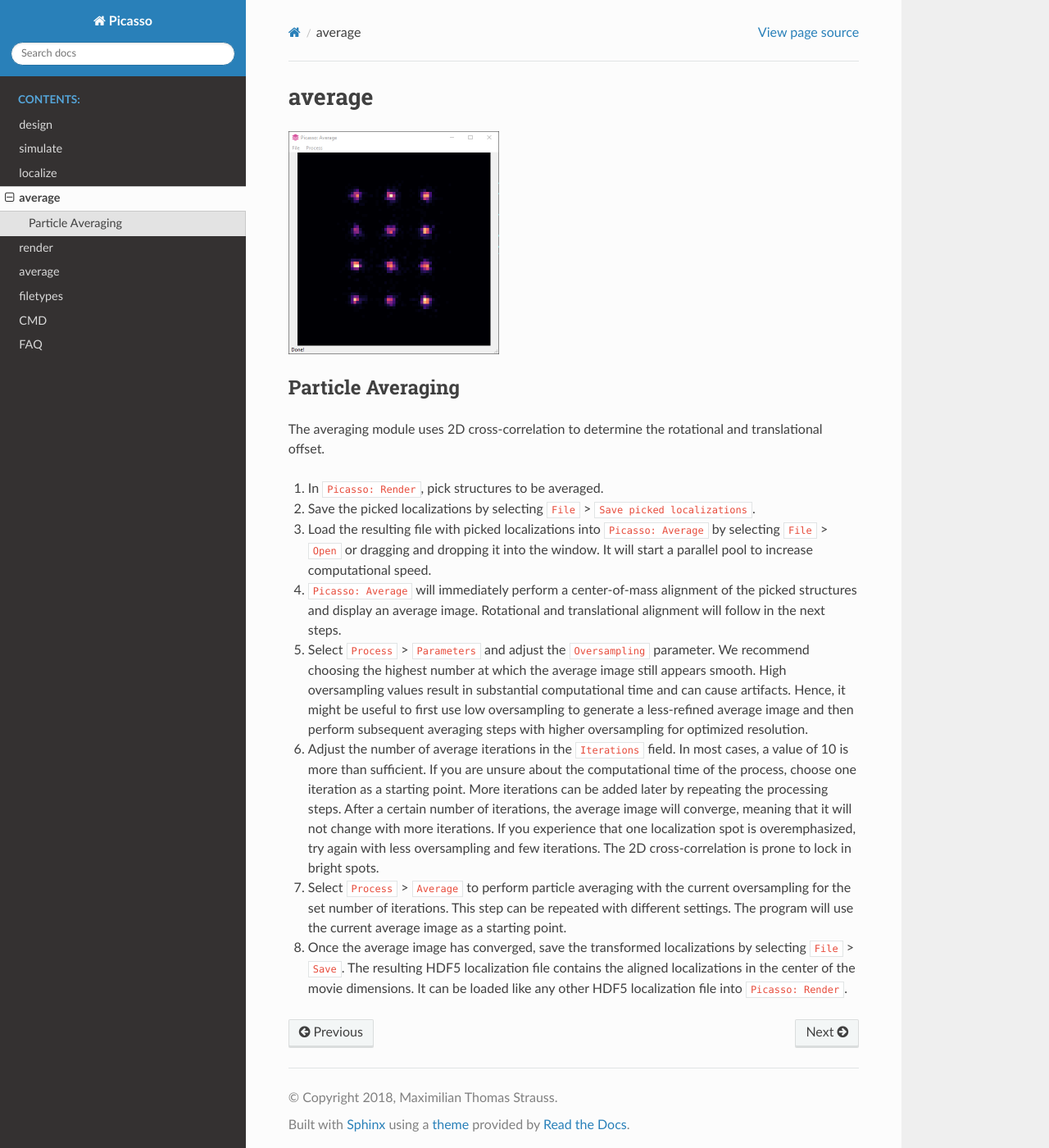
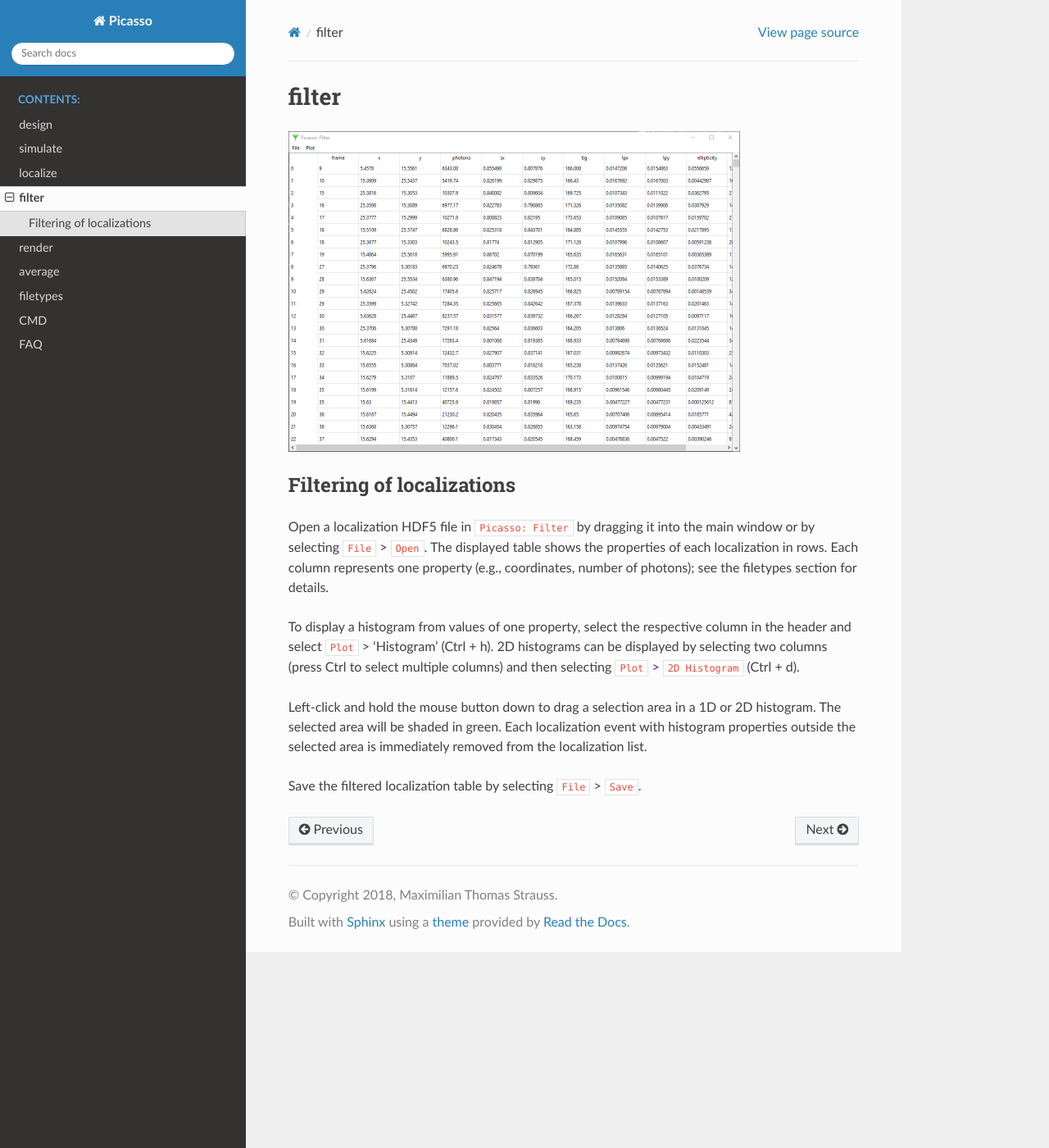
Before and after one commit to jungmannlab/picasso, a Sphinx documentation site: the page built from docs/filter.rst, in a window 1280 px wide and 1400 px high. Shown: the whole window at 82% size. Built offline with Sphinx 7.4.7 and the Read the Docs theme 2.0.0, drawn with Linux system fonts in a browser that asks for light colours.

Commit message:
added filter-docs

```diff
--- a/docs/filter.rst
+++ b/docs/filter.rst
@@ -1,19 +1,16 @@
-average
+filter
 =======
 
-.. image:: ../docs/average.png
+.. image:: ../docs/filter.png
    :scale: 50 %
    :alt: UML Design
 
-Particle Averaging
-------------------
-The averaging module uses 2D cross-correlation to determine the rotational and translational offset.
+Filtering of localizations
+--------------------------
+Open a localization HDF5 file in ``Picasso: Filter`` by dragging it into the main window or by selecting ``File`` > ``Open``. The displayed table shows the properties of each localization in rows. Each column represents one property (e.g., coordinates, number of photons); see the filetypes section for details.
 
-1. In ``Picasso: Render``, pick structures to be averaged.
-2. Save the picked localizations by selecting ``File`` > ``Save picked localizations``.
-3. Load the resulting file with picked localizations into ``Picasso: Average`` by selecting ``File`` > ``Open`` or dragging and dropping it into the window. It will start a parallel pool to increase computational speed.
-4. ``Picasso: Average`` will immediately perform a center-of-mass alignment of the picked structures and display an average image. Rotational and translational alignment will follow in the next steps.
-5. Select ``Process`` > ``Parameters`` and adjust the ``Oversampling`` parameter. We recommend choosing the highest number at which the average image still appears smooth. High oversampling values result in substantial computational time and can cause artifacts. Hence, it might be useful to first use low oversampling to generate a less-refined average image and then perform subsequent averaging steps with higher oversampling for optimized resolution.
-6. Adjust the number of average iterations in the ``Iterations`` field. In most cases, a value of 10 is more than sufficient. If you are unsure about the computational time of the process, choose one iteration as a starting point. More iterations can be added later by repeating the processing steps. After a certain number of iterations, the average image will converge, meaning that it will not change with more iterations. If you experience that one localization spot is overemphasized, try again with less oversampling and few iterations. The 2D cross-correlation is prone to lock in bright spots.
-7. Select ``Process`` > ``Average`` to perform particle averaging with the current oversampling for the set number of iterations. This step can be repeated with different settings. The program will use the current average image as a starting point.
-8. Once the average image has converged, save the transformed localizations by selecting ``File`` > ``Save``. The resulting HDF5 localization file contains the aligned localizations in the center of the movie dimensions. It can be loaded like any other HDF5 localization file into ``Picasso: Render``.
+To display a histogram from values of one property, select the respective column in the header and select ``Plot`` > 'Histogram' (Ctrl + h). 2D histograms can be displayed by selecting two columns (press Ctrl to select multiple columns) and then selecting ``Plot`` > ``2D Histogram`` (Ctrl + d).
+
+Left-click and hold the mouse button down to drag a selection area in a 1D or 2D histogram. The selected area will be shaded in green. Each localization event with histogram properties outside the selected area is immediately removed from the localization list.
+
+Save the filtered localization table by selecting ``File`` > ``Save``.
```
